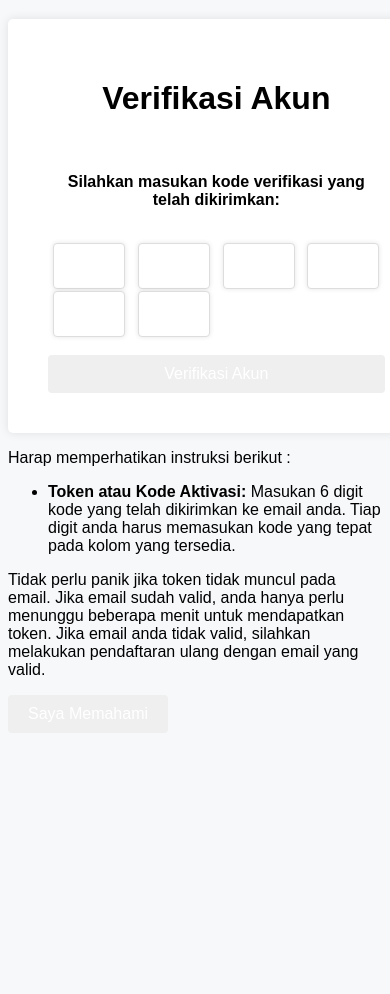
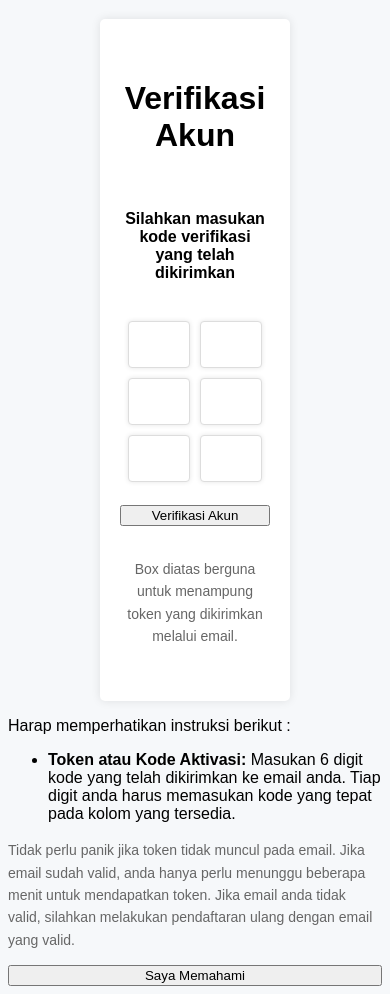
Before and after one commit to DevelomentSelfThought/SPMB_APP, a Yii app: template frontend/views/student/student-token-activate.php in a window 390 px wide. Shown: the part 140-1134 px from the top of the page. Before the commit the page ends 815 px from the top, so only its background shows below. Run offline with PHP 8.4 and a stand-in for Yii, Linux system fonts and the light colour scheme; the template is opened without the code that fills it, so the values that code supplies are empty; form fields are guessed from the names that the template uses; some libraries are stand-ins or nearby versions.

Commit message:
more clean structure of spmb app

```diff
--- a/frontend/views/student/register-student.php
+++ b/frontend/views/student/register-student.php
@@ -119,6 +119,8 @@ Modal::begin([
     'title' => '<h2 style="color: #0093ad;" class="text-center">Instruksi Pendaftaran</h2>',
     'id' => 'welcomeModal',
     'options' => ['class' => 'fade modal-dialog-centered'],
+    'headerOptions' => ['style' => 'background-color: #f5f5f5;'], // Add this line
+
 ]); ?>
 <div class="modal-body">
     <p class="text-center"><i class="fas fa-info-circle"></i> Harap memperhatikan instruksi berikut :</p>
@@ -130,11 +132,11 @@ Modal::begin([
         <li class="list-group-item"><strong>Konfirmasi Password:</strong> Password dan Konfirmasi Password tidak boleh berbeda.</li>
         <li class="list-group-item"><strong>No. Whatsapp:</strong> Gunakan nomor whatsApp anda saat ini.</li>
     </ul>
-    <p class="mt-3"> Sistem akan mendeteksi jika terdapat ketidaksesuaian data yang diberikan.
+    <p style="font-size: 14px; color: #666; line-height: 1.6;" class="mt-3"> Sistem akan mendeteksi jika terdapat ketidaksesuaian data yang diberikan.
         Jika terdapat ketidaksesuaian data, maka sistem akan menolak pendaftaran akun calon mahasiswa.</p>
 </div>
 <div class="modal-footer">
-    <button type="button" class="btn btn-primary" data-bs-dismiss="modal">Saya Memahami</button>
+    <button type="button" class="btn btn-primary" style="width: 100%;" data-bs-dismiss="modal">Saya Memahami</button>
 </div>
 <?php Modal::end(); ?>
 
--- a/frontend/views/student/student-data-diri.php
+++ b/frontend/views/student/student-data-diri.php
@@ -1,4 +1,5 @@
 <html lang="">
+<title>Update Data Diri</title>
 <head>
 <link href="/vendor/twbs/bootstrap-icons/font/bootstrap-icons.css" rel="stylesheet">
 <link rel="stylesheet" href="https://cdnjs.cloudflare.com/ajax/libs/font-awesome/5.15.3/css/all.min.css">
--- a/frontend/views/student/student-data-o-tua.php
+++ b/frontend/views/student/student-data-o-tua.php
@@ -1,4 +1,5 @@
 <html lang="">
+<title>Update Data Orang Tua</title>
 <link href="/vendor/twbs/bootstrap-icons/font/bootstrap-icons.css" rel="stylesheet">
 <!-- css for ruler -->
 <style>
--- a/frontend/views/student/student-extra.php
+++ b/frontend/views/student/student-extra.php
@@ -1,5 +1,6 @@
 <!--include boostrap icon css here-->
 <html lang="">
+<title> Update Data Extrakurikuler </title>
 <link href="/vendor/twbs/bootstrap-icons/font/bootstrap-icons.css" rel="stylesheet">
 <!-- css for ruler -->
 <style>
--- a/frontend/views/student/student-token-activate.php
+++ b/frontend/views/student/student-token-activate.php
@@ -7,74 +7,47 @@
 body {
     font-family: Arial, sans-serif;
     background-color: #f6f8fa;
-    /* padding: 20px; */
 }
 
 .site-device-activation {
     text-align: center;
 }
-
 .activation-form {
     background-color: #fff;
-    padding: 40px; /* Reduced padding */
+    padding: 40px 20px; /* Increased vertical padding */
     border-radius: 5px;
     box-shadow: 0 0 10px rgba(0, 0, 0, 0.1);
-    width: 40%; /* Reduced width */
+    width: 40%;
     margin: 0 auto;
 }
 
 .code-inputs {
-    display: grid;
-    grid-template-columns: repeat(6, 1fr);
-    gap: 2px;
-    justify-content: center; /* Center the input fields */
-
+    display: flex;
+    justify-content: center;
+    flex-wrap: wrap; /* Allow the input boxes to wrap onto the next line */
 }
 
 .code-inputs input {
     text-align: center;
-    padding: 2px;
-    font-size: 14px;
+    padding: 5px; /* Increased padding */
+    font-size: 16px; /* Increased font size */
     border: 1px solid #ddd;
     border-radius: 4px;
-    width: 80%;
-    height: 40px;
-    box-shadow: 0 0 5px rgba(0, 0, 0, 0.1); /* Added box shadow */
-    transition: box-shadow 0.3s ease; /* Added transition for box shadow */
-}
-
-.code-inputs input:focus {
-    box-shadow: 0 0 10px rgba(0, 0, 0, 0.2); /* Added box shadow for focus state */
-}
-.btn-primary {
-    padding: 10px 20px;
-    font-size: 16px;
-    border-color: #007bff;
-    border: none;
-    color: white;
-    border-radius: 4px;
-    cursor: pointer;
-}
-
-.btn-primary:hover {
-    background-color: #007bff;
-}
-.full-width {
-    width: 100%;
+    width: 60px; /* Increased width */
+    height: 40px; /* Increased height */
+    box-shadow: 0 0 5px rgba(0, 0, 0, 0.1);
+    transition: box-shadow 0.3s ease;
+    margin: 5px;
 }
 
 /* Responsive styles */
 @media (max-width: 768px) {
-    .activation-form {
-        width: 90%;
-        padding: 40px;
-    }
-
-    .code-inputs {
-        grid-template-columns: repeat(4, 1fr);
+    .code-inputs input {
+        width: 50px; /* Increased width for smaller screens */
+        height: 35px; /* Increased height for smaller screens */
+        font-size: 14px; /* Increased font size for smaller screens */
     }
 }
-
 </style>
 <body>
 <?php
@@ -92,19 +65,27 @@ $this->registerJs('$(document).ready(function(){$("#welcomeModal").modal("show")
 
     <?php $form = ActiveForm::begin(['options' => ['class' => 'activation-form']]); ?>
     <h1><b><?= Html::encode($this->title) ?> </b></h1><br>
-    <p><b>Silahkan masukan kode verifikasi yang telah dikirimkan:</b></p><br>
+    <p><b>Silahkan masukan kode verifikasi yang telah dikirimkan</b></p><br>
     <div class="code-inputs">
-        <?= $form->field($model, 'code1')->textInput(['maxlength' => 1])->label(false)->error(false) ?>
-        <?= $form->field($model, 'code2')->textInput(['maxlength' => 1])->label(false)->error(false) ?>
-        <?= $form->field($model, 'code3')->textInput(['maxlength' => 1])->label(false)->error(false) ?>
-        <?= $form->field($model, 'code4')->textInput(['maxlength' => 1])->label(false)->error(false) ?>
-        <?= $form->field($model, 'code5')->textInput(['maxlength' => 1])->label(false)->error(false) ?>
-        <?= $form->field($model, 'code6')->textInput(['maxlength' => 1])->label(false)->error(false) ?>
+        <?= $form->field($model, 'code1')->textInput(['maxlength' => 1, 'placeholder' => 'K'])
+        ->label(false)->error(false) ?>
+        <?= $form->field($model, 'code2')->textInput(['maxlength' => 1, 'placeholder' => 'O'])
+        ->label(false)->error(false) ?>
+        <?= $form->field($model, 'code3')->textInput(['maxlength' => 1, 'placeholder' => 'D'])
+        ->label(false)->error(false) ?>
+        <?= $form->field($model, 'code4')->textInput(['maxlength' => 1, 'placeholder' => 'E'])
+        ->label(false)->error(false) ?>
+        <?= $form->field($model, 'code5')->textInput(['maxlength' => 1, 'placeholder' => 'A'])
+        ->label(false)->error(false) ?>
+        <?= $form->field($model, 'code6')->textInput(['maxlength' => 1, 'placeholder' => 'B'])
+        ->label(false)->error(false) ?>
     </div>
     <br>
-<div class="form-group">
-    <?= Html::submitButton('Verifikasi Akun', ['class' => 'btn btn-primary full-width']) ?>
+    <div class="form-group">
+    <?= Html::submitButton('Verifikasi Akun', ['class' => 'btn btn-primary', 'style' => 'width:100%']) ?>
 </div>
+<br>
+<p style="font-size: 14px; color: #666; line-height: 1.6;">Box diatas berguna untuk menampung token yang dikirimkan melalui email.</p>
     <?php ActiveForm::end(); ?>
 </div>
 <?php
@@ -112,6 +93,7 @@ Modal::begin([
     'title' => '<h2 style="color: #0093ad;" class="text-center">Instruksi Verifikasi Akun</h2>',
     'id' => 'welcomeModal',
     'options' => ['class' => 'fade modal-dialog-centered'],
+    'headerOptions' => ['style' => 'background-color: #f5f5f5;'], // Add this line
 ]); ?>
 <div class="modal-body">
     <p class="text-center"><i class="fas fa-info-circle"></i> Harap memperhatikan instruksi berikut :</p>
@@ -122,14 +104,14 @@ Modal::begin([
 
     </li>
     </ul>
-    <p class="mt-3">
+    <p style="font-size: 14px; color: #666; line-height: 1.6;" class="mt-3">
         Tidak perlu panik jika token tidak muncul pada email. Jika email sudah valid,
         anda hanya perlu menunggu beberapa menit untuk mendapatkan token. Jika email anda tidak valid,
         silahkan melakukan pendaftaran ulang dengan email yang valid.
     </p>
 </div>
 <div class="modal-footer">
-    <button type="button" class="btn btn-primary" data-bs-dismiss="modal">Saya Memahami</button>
+    <button type="button" class="btn btn-primary" style="width: 100%;" data-bs-dismiss="modal">Saya Memahami</button>
 </div>
 <?php Modal::end(); ?>
 </body>
```
Also changed, not shown: frontend/models/StudentDataDiriForm.php (+11 -11 lines), frontend/models/StudentMajorForm.php (+42 -4 lines), frontend/views/student/reset-password.php (+6 -3 lines).
